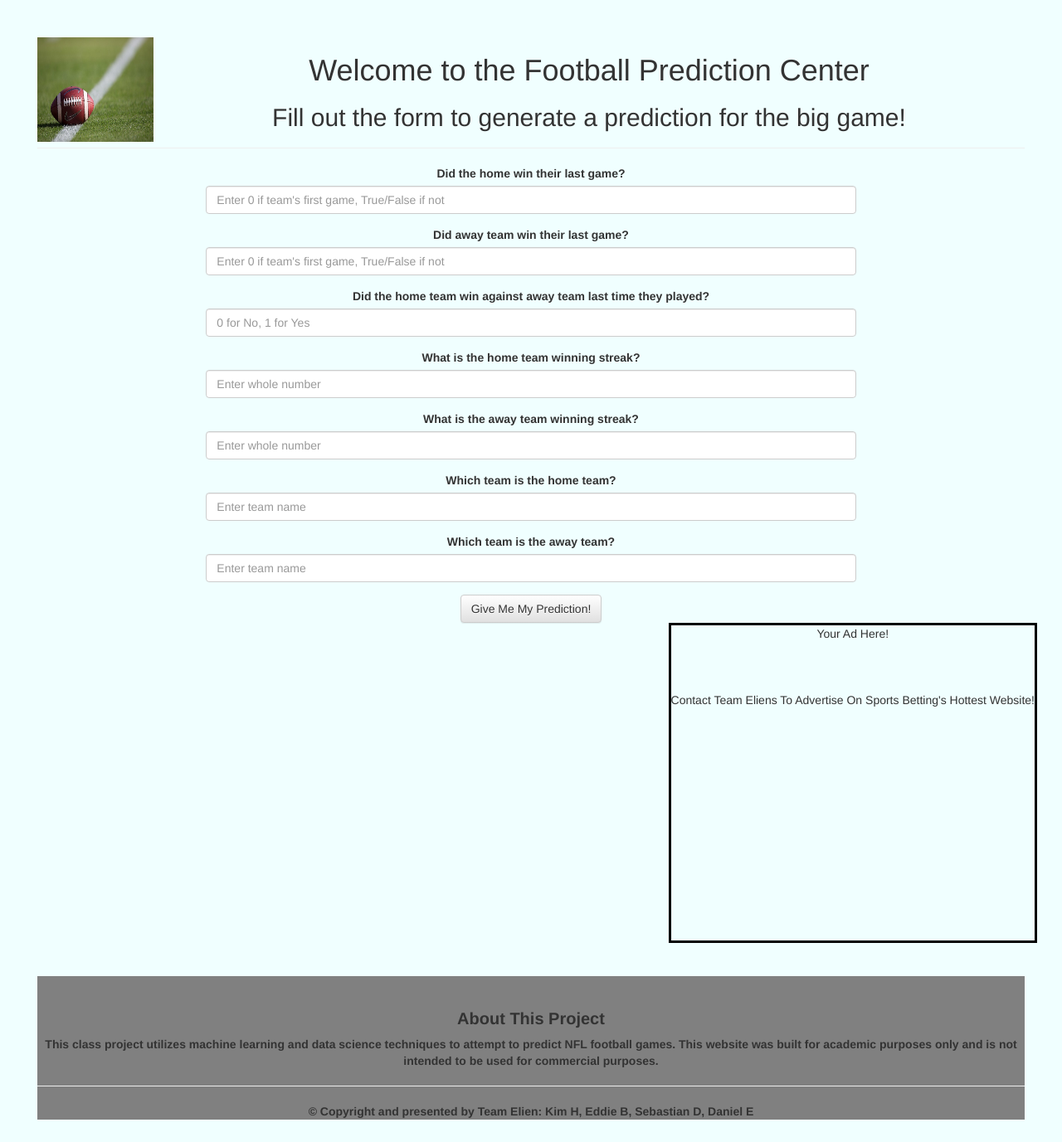
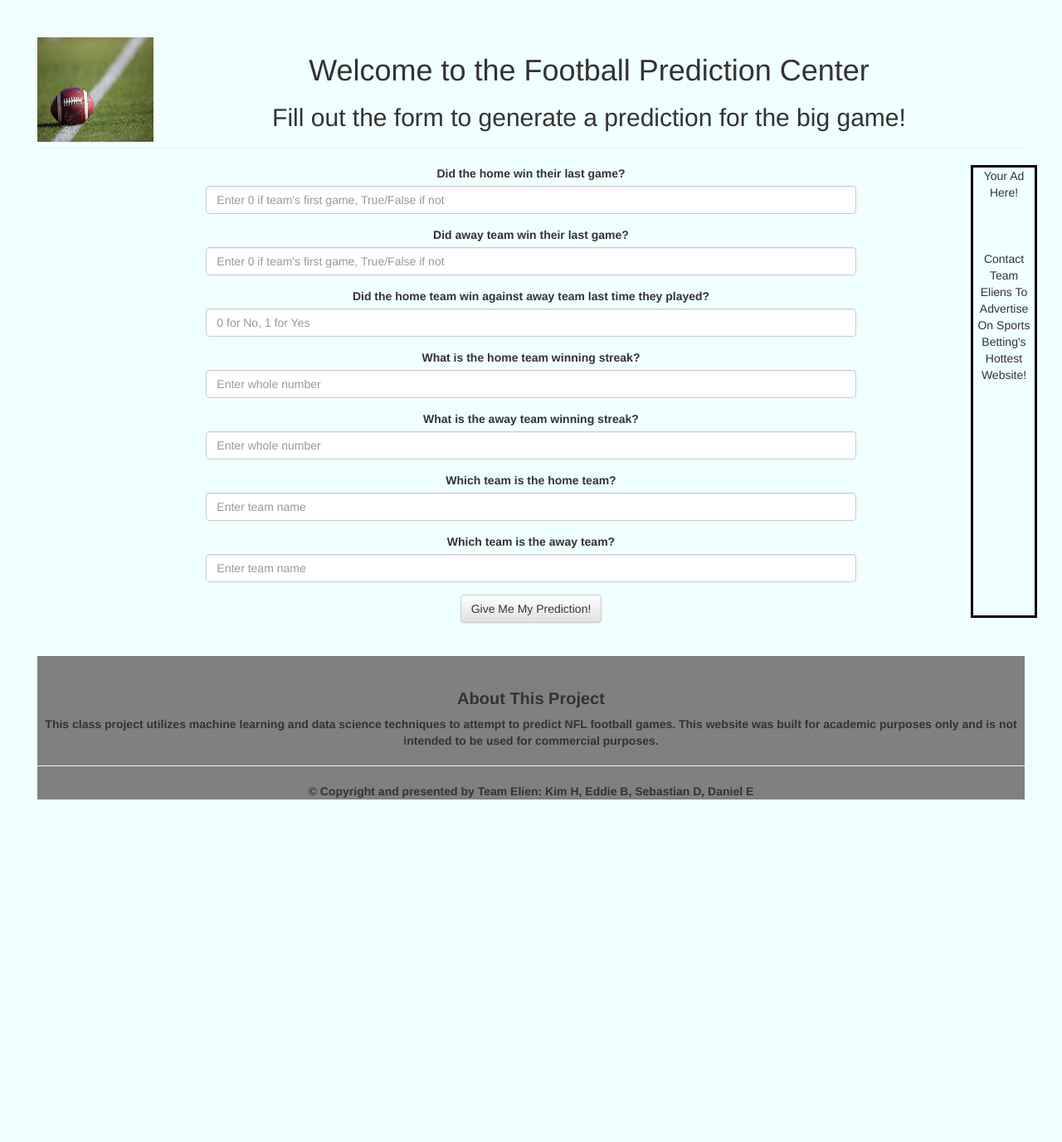
Before and after one commit to sebastiandifrancesco/NFL_Prediction, a Flask app: template templates/form.html in a window 1280 px wide. Shown: the top 1377 px of the page at 83% size. After the commit the page ends 964 px from the top, so only its background shows below. Run offline with Flask 2, Linux system fonts and the light colour scheme; the template is opened without the code that fills it, so the values that code supplies are empty; some libraries are stand-ins or nearby versions.

Commit message:
update css

```diff
--- a/static/css/style3.css
+++ b/static/css/style3.css
@@ -52,7 +52,7 @@ body{
     border:black;
     border-style: solid;
     height:100%;
-    width:fit-content;
+    width:80px;
     float: right;
 }
 .row{
```
